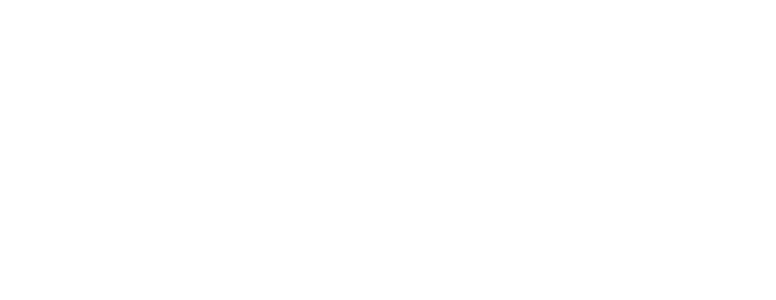
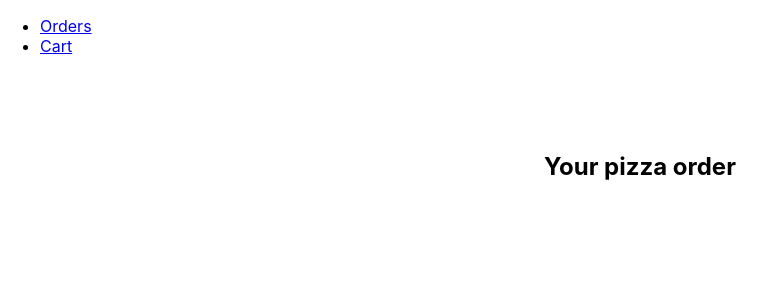
Before and after one commit to NSS-Day-Cohort-78/Shepherds-Pie-client-ahqbzw, a React (Vite) app: page /cart in a window 1280 px wide. Before the commit this address had no page. Shown: the top 300 px of the page, without its empty margins (0-776 px from the left). Built offline with nearby package versions, Linux system fonts and the light colour scheme.

Commit message:
added shoppingCart HTML

```diff
--- a/src/App.jsx
+++ b/src/App.jsx
@@ -2,6 +2,7 @@
 import "./App.css"
 import { Order } from "./components/order/Order"
 import { Nav } from "./components/nav/Nav"
+import { ShoppingCart } from "./components/shopping-cart/ShoppingCart"
 function App() {
     return (
         <Routes>
@@ -15,6 +16,7 @@
                 }
             >
                 <Route index element={<Order />} />
+                <Route path="cart" element={<ShoppingCart />} />
             </Route>
         </Routes>
     )
--- a/src/components/nav/Nav.jsx
+++ b/src/components/nav/Nav.jsx
@@ -5,7 +5,7 @@
         <nav>
             <ul>
                 <li>
-					<Link to="/orders">Orders</Link>
+                    <Link to="/">Orders</Link>
                 </li>
                 <li>
                     <Link to="/cart">Cart</Link>
--- a/src/components/shopping-cart/RemoveItem.jsx
+++ b/src/components/shopping-cart/RemoveItem.jsx
@@ -1,5 +1,5 @@
 import React from "react"
 
 export const RemoveItem = () => {
-	return <i class="fa-regular fa-trash-can"></i>
+	return <i className="fa-regular fa-trash-can"></i>
 }
--- /dev/null
+++ b/src/components/shopping-cart/ShoppingCart.jsx
@@ -0,0 +1,5 @@
+import React from "react";
+
+export const ShoppingCart = () => {
+    return <h1> Your pizza order </h1>
+}
```
Also changed, not shown: src/components/shopping-cart/ShoppingCart.css (added). Lines whose indentation alone changed are shown as unchanged.
